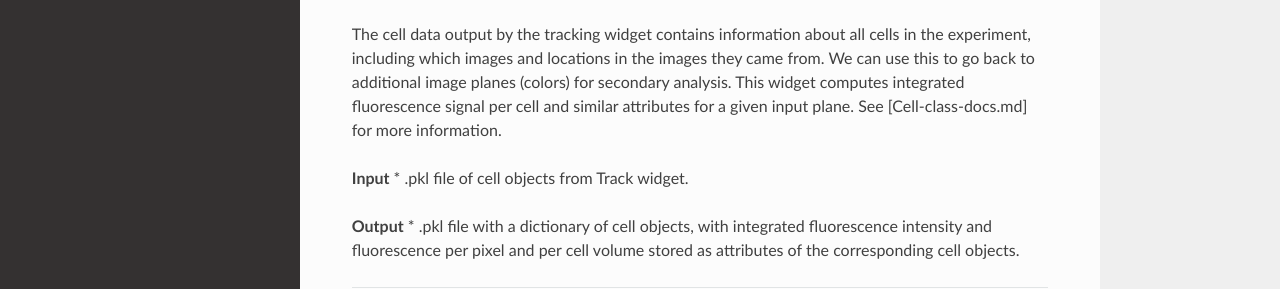
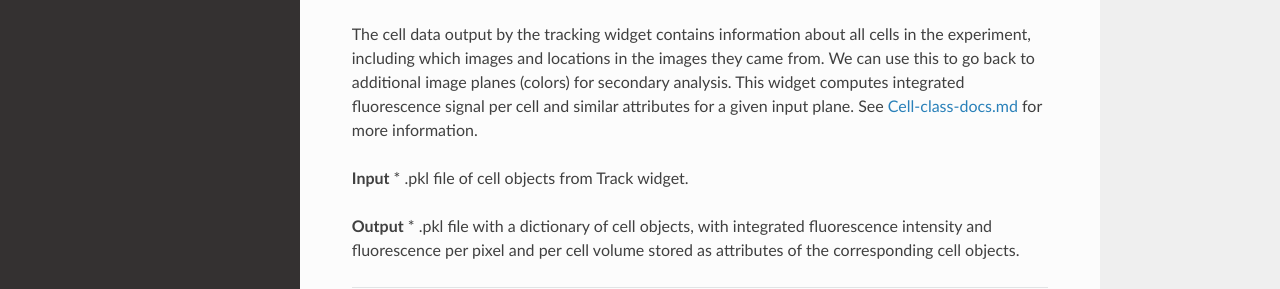
Before and after one commit to junlabucsd/napari-mm3, an MkDocs documentation site: the page built from docs/colors-widget.md, in a window 1280 px wide. Shown: the part 132-421 px from the top of the page. Built offline with MkDocs 1.6.1, drawn with Linux system fonts in a browser that asks for light colours; nearby versions of some CDN libraries; old or Windows-style settings are respelled for this version of MkDocs; some of the changed lines change nothing that is shown.

Commit message:
Update colors-widget.md

```diff
--- a/docs/colors-widget.md
+++ b/docs/colors-widget.md
@@ -1,6 +1,6 @@
 ## Fluorescence analysis.
 
-The cell data output by the tracking widget contains information about all cells in the experiment, including which images and locations in the images they came from. We can use this to go back to additional image planes (colors) for secondary analysis. This widget computes integrated fluorescence signal per cell and similar attributes for a given input plane. See [Cell-class-docs.md] for more information.
+The cell data output by the tracking widget contains information about all cells in the experiment, including which images and locations in the images they came from. We can use this to go back to additional image planes (colors) for secondary analysis. This widget computes integrated fluorescence signal per cell and similar attributes for a given input plane. See [Cell-class-docs.md](https://github.com/junlabucsd/napari-mm3/blob/main/docs/Cell-class-docs.md) for more information.
 
 **Input**
 *  .pkl file of cell objects from Track widget.
```
